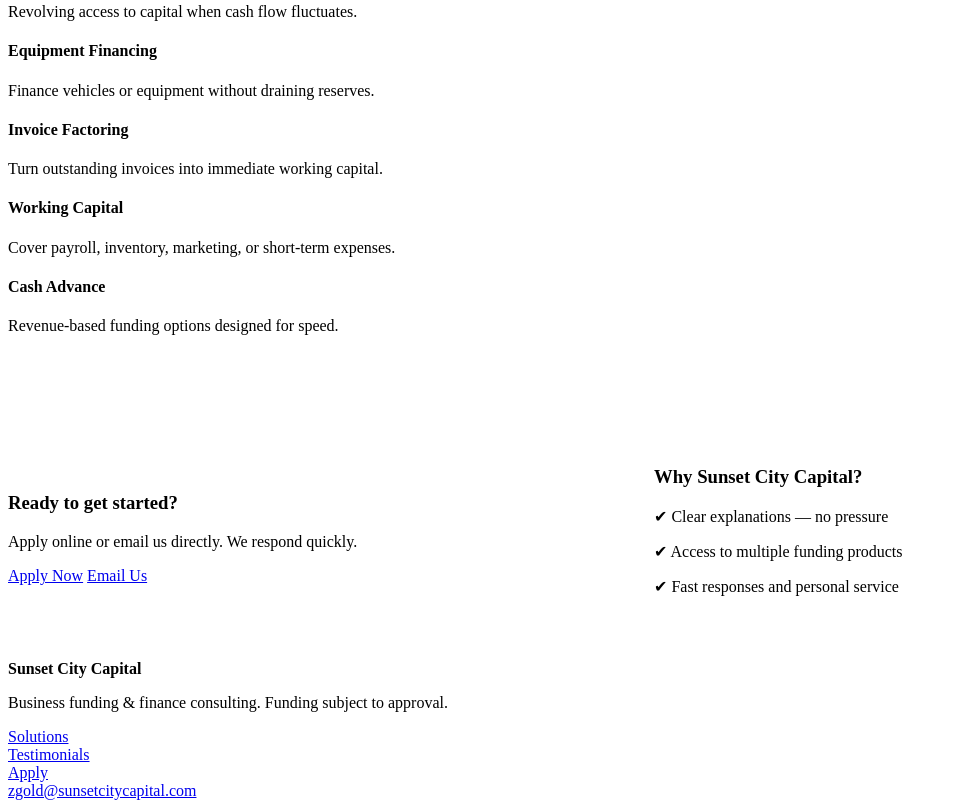
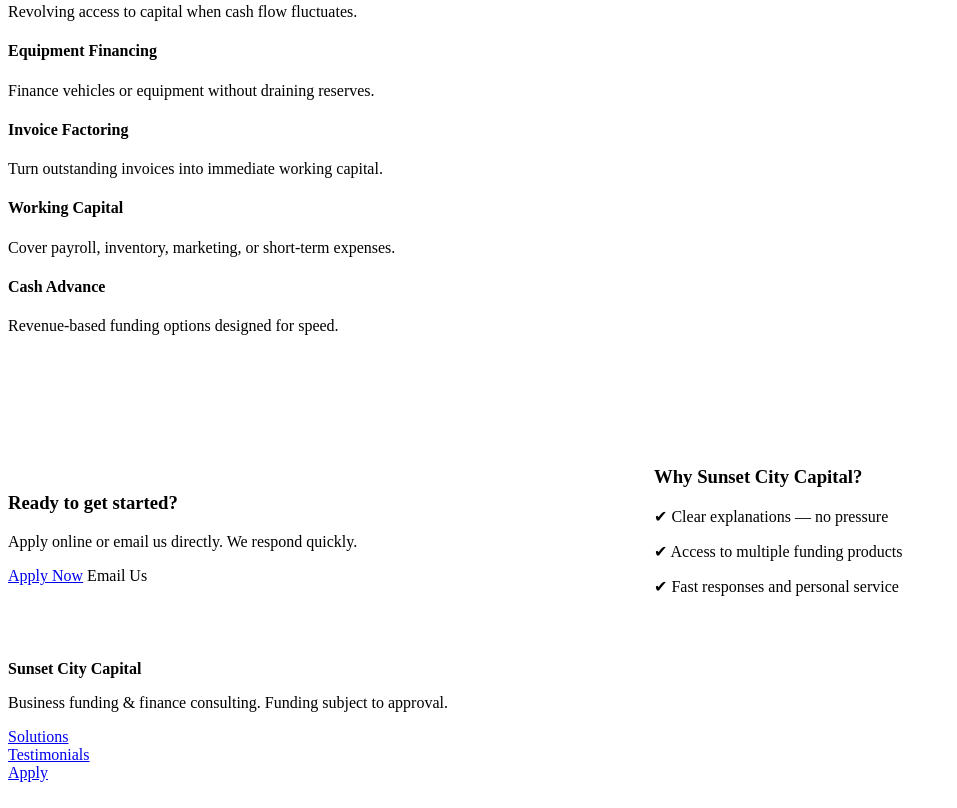
Before and after one commit to ZABRAM89/sunsetcitycapital.com, a plain HTML site: page index.html in a window 1280 px wide. Shown: the part 3237-4045 px from the top of the page, without its empty margins (0-957 px from the left). Drawn offline with Linux system fonts and the light colour scheme.

Commit message:
Update index.html

```diff
--- a/index.html
+++ b/index.html
@@ -152,7 +152,6 @@
       <p>Apply online or email us directly. We respond quickly.</p>
       <div class="hero-actions">
         <a class="button primary" href="contact.html">Apply Now</a>
-        <a class="button ghost" href="mailto:zgold@sunsetcitycapital.com">
           Email Us
         </a>
       </div>
@@ -185,12 +184,7 @@
       <a href="contact.html">Apply</a>
     </div>
 
-    <div>
-      <a href="mailto:zgold@sunsetcitycapital.com">
-        zgold@sunsetcitycapital.com
-      </a>
-    </div>
-  </div>
+
 </footer>
 
 </body>
```
